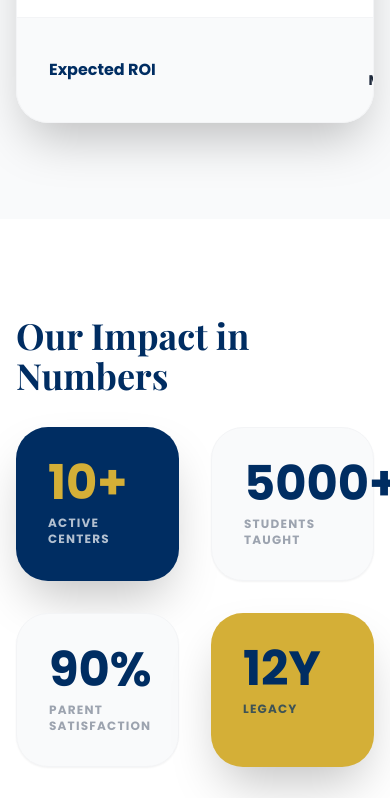
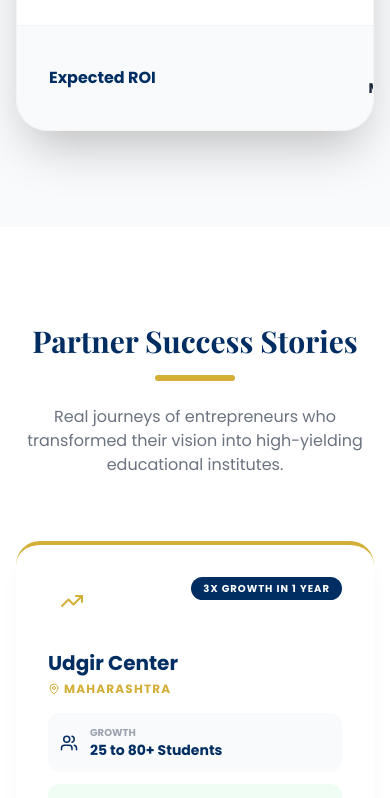
Before and after one commit to eduquantumkota/EdyQuantumKota-Landing-Page, a React (Vite) app: page / in a window 390 px wide. Shown: the part 4944-5742 px from the top of the page. Built offline with nearby package versions, Linux system fonts and the light colour scheme.

Commit message:
feat: Add success stories section and icons
Introduces a new section to showcase success stories from existing franchisees, providing tangible evidence of growth and profitability. Also adds necessary icons for the new content and cleans up unused imports.

```diff
--- a/App.tsx
+++ b/App.tsx
@@ -1,6 +1,5 @@
 
 import React, { useState } from 'react';
-// Added missing Globe and Mail imports from lucide-react
 import {
   Check,
   Phone,
@@ -18,7 +17,10 @@ import {
   Zap,
   Star,
   Globe,
-  Mail
+  Mail,
+  Users,
+  Instagram,
+  Smartphone
 } from 'lucide-react';
 
 const languages = [
@@ -37,6 +39,36 @@ const featureList = [
   { name: "School Integrated Program (SIP)", base: false, advance: false, premium: true },
   { name: "Dedicated Academic Mentor (Kota)", base: false, advance: false, premium: true },
   { name: "24/7 Doubt Counter (Online)", base: false, advance: false, premium: true }
+];
+
+const successStories = [
+  {
+    center: "Udgir Center",
+    location: "Maharashtra",
+    growth: "25 to 80+ Students",
+    profit: "₹30-40 Lakhs Net Profit",
+    description: "Started as a small local setup, but after implementing the EduQuantum Kota methodology, student intake tripled within 14 months.",
+    owner: "Partner Franchisee",
+    highlight: "3x Growth in 1 Year"
+  },
+  {
+    center: "Amravati Center",
+    location: "Maharashtra",
+    growth: "120+ First Batch Admissions",
+    profit: "Dominant Local Authority",
+    description: "Leveraged the Brand Legacy to establish market dominance quickly. The parent trust in Kota academics worked wonders for the launch.",
+    owner: "Academic Partner",
+    highlight: "Market Leader"
+  },
+  {
+    center: "Mumbai SIP",
+    location: "Maharashtra",
+    growth: "School Integrated Model",
+    profit: "Premium Segment Capture",
+    description: "Successfully integrated Kota coaching within school hours, providing a competitive edge and higher revenue per student.",
+    owner: "School Owner",
+    highlight: "Seamless Integration"
+  }
 ];
 
 const App: React.FC = () => {
@@ -95,7 +127,7 @@ const App: React.FC = () => {
           <div className="hidden md:flex items-center gap-4">
             <a href="tel:+919351099947" className="flex items-center gap-2 text-navy font-bold text-lg hover:text-gold transition">
               <Phone size={20} className="text-gold" />
-              <span className="notranslate">9351099947</span>
+              <span className="notranslate">+91 93510 99947</span>
             </a>
             <button
                onClick={() => document.getElementById('lead-form')?.scrollIntoView({ behavior: 'smooth' })}
@@ -268,8 +300,9 @@ const App: React.FC = () => {
                   <th className="p-8 font-bold text-lg">Support & Features</th>
                   <th className="p-8 text-center border-r border-white/10">Base Model</th>
                   <th className="p-8 text-center border-r border-white/10">Advance Model</th>
-                  <th className="p-8 text-center bg-gold text-navy relative">
-                    <div className="absolute -top-4 left-1/2 -translate-x-1/2 bg-red-600 text-white text-[10px] py-1.5 px-4 rounded-full font-black uppercase tracking-widest shadow-xl">Most Profitable</div>
+                  {/* Fixed Overlap: Moved badge inside padding and adjusted pt */}
+                  <th className="pt-12 pb-6 px-8 text-center bg-gold text-navy relative">
+                    <div className="absolute top-2 left-1/2 -translate-x-1/2 bg-red-600 text-white text-[9px] py-1 px-3 rounded-full font-black uppercase tracking-[0.1em] shadow-xl whitespace-nowrap">Most Profitable</div>
                     Premium Model
                   </th>
                 </tr>
@@ -304,8 +337,71 @@ const App: React.FC = () => {
         </div>
       </section>
 
+      {/* Partner Success Stories Section */}
+      <section className="py-24 bg-white">
+        <div className="container mx-auto px-4">
+          <div className="text-center mb-16">
+            <h2 className="text-3xl md:text-4xl font-display font-bold text-navy mb-4">Partner Success Stories</h2>
+            <div className="w-20 h-1.5 bg-gold mx-auto rounded-full mb-6"></div>
+            <p className="text-gray-500 max-w-2xl mx-auto">Real journeys of entrepreneurs who transformed their vision into high-yielding educational institutes.</p>
+          </div>
+
+          <div className="grid md:grid-cols-3 gap-8">
+            {successStories.map((story, i) => (
+              <div key={i} className="premium-card p-8 flex flex-col h-full group hover:shadow-2xl transition-all duration-300">
+                <div className="flex justify-between items-start mb-6">
+                  <div className="w-12 h-12 rounded-2xl bg-gold/10 flex items-center justify-center text-gold">
+                    <TrendingUp size={24} />
+                  </div>
+                  <span className="bg-navy text-white text-[10px] font-bold px-3 py-1 rounded-full uppercase tracking-widest">{story.highlight}</span>
+                </div>
+
+                <h4 className="text-xl font-bold text-navy mb-1">{story.center}</h4>
+                <p className="text-xs font-bold text-gold uppercase tracking-widest mb-4 flex items-center gap-1">
+                  <MapPin size={12} /> {story.location}
+                </p>
+
+                <div className="space-y-3 mb-6 flex-grow">
+                  <div className="flex items-center gap-3 p-3 bg-gray-50 rounded-xl">
+                    <Users size={18} className="text-navy" />
+                    <div>
+                      <p className="text-[10px] text-gray-400 uppercase font-bold">Growth</p>
+                      <p className="text-sm font-bold text-navy">{story.growth}</p>
+                    </div>
+                  </div>
+                  <div className="flex items-center gap-3 p-3 bg-green-50 rounded-xl">
+                    <Coins size={18} className="text-green-600" />
+                    <div>
+                      <p className="text-[10px] text-green-600 uppercase font-bold">Result</p>
+                      <p className="text-sm font-bold text-green-700">{story.profit}</p>
+                    </div>
+                  </div>
+                </div>
+
+                <div className="relative pt-6 border-t border-gray-100">
+                  <Quote className="absolute -top-3 right-0 text-gold/20" size={32} />
+                  <p className="text-sm text-gray-600 leading-relaxed italic">
+                    "{story.description}"
+                  </p>
+                  <p className="mt-4 text-xs font-bold text-navy text-right">— {story.owner}</p>
+                </div>
+              </div>
+            ))}
+          </div>
+
+          <div className="mt-16 text-center">
+            <button
+              onClick={() => document.getElementById('lead-form')?.scrollIntoView({ behavior: 'smooth' })}
+              className="inline-flex items-center gap-2 text-navy font-bold hover:text-gold transition group"
+            >
+              Hear More Success Stories <ArrowRight size={18} className="group-hover:translate-x-2 transition" />
+            </button>
+          </div>
+        </div>
+      </section>
+
       {/* Success Section */}
-      <section className="py-24 bg-white overflow-hidden">
+      <section className="py-24 bg-gray-50 overflow-hidden">
         <div className="container mx-auto px-4">
           <div className="grid lg:grid-cols-2 gap-20 items-center">
             <div>
@@ -315,11 +411,11 @@ const App: React.FC = () => {
                   <p className="text-5xl font-black text-gold mb-2">10+</p>
                   <p className="text-xs font-bold uppercase tracking-widest opacity-70">Active Centers</p>
                 </div>
-                <div className="p-8 rounded-[2rem] bg-gray-50 border border-gray-100 shadow-sm">
+                <div className="p-8 rounded-[2rem] bg-white border border-gray-100 shadow-sm">
                   <p className="text-5xl font-black text-navy mb-2">5000+</p>
                   <p className="text-xs font-bold uppercase tracking-widest text-gray-400">Students Taught</p>
                 </div>
-                <div className="p-8 rounded-[2rem] bg-gray-50 border border-gray-100 shadow-sm">
+                <div className="p-8 rounded-[2rem] bg-white border border-gray-100 shadow-sm">
                   <p className="text-5xl font-black text-navy mb-2">90%</p>
                   <p className="text-xs font-bold uppercase tracking-widest text-gray-400">Parent Satisfaction</p>
                 </div>
@@ -350,7 +446,7 @@ const App: React.FC = () => {
       </section>
 
       {/* Final CTA */}
-      <section className="py-20 bg-gray-50">
+      <section className="py-20 bg-white">
         <div className="container mx-auto px-4">
           <div className="hero-gradient rounded-[3rem] p-12 md:p-20 text-center text-white relative overflow-hidden">
             <div className="absolute top-0 left-0 w-full h-full bg-[url('https://www.transparenttextures.com/patterns/carbon-fibre.png')] opacity-10"></div>
@@ -386,12 +482,15 @@ const App: React.FC = () => {
                 Empowering education entrepreneurs with <span className="notranslate">Kota's</span> academic legacy. Innovative learning solutions for the leaders of tomorrow.
               </p>
               <div className="flex gap-4">
-                 <div className="w-10 h-10 rounded-full bg-navy flex items-center justify-center text-gold cursor-pointer hover:bg-gold hover:text-navy transition">
+                 <a href="https://www.instagram.com/quantum_kota/" target="_blank" rel="noopener noreferrer" className="w-10 h-10 rounded-full bg-navy flex items-center justify-center text-gold cursor-pointer hover:bg-gold hover:text-navy transition">
+                   <Instagram size={18} />
+                 </a>
+                 <a href="https://play.google.com/store/apps/details?id=co.april2019.qtm" target="_blank" rel="noopener noreferrer" className="w-10 h-10 rounded-full bg-navy flex items-center justify-center text-gold cursor-pointer hover:bg-gold hover:text-navy transition">
+                   <Smartphone size={18} />
+                 </a>
+                 <a href="https://eduquantumkota.com/" target="_blank" rel="noopener noreferrer" className="w-10 h-10 rounded-full bg-navy flex items-center justify-center text-gold cursor-pointer hover:bg-gold hover:text-navy transition">
                    <Globe size={18} />
-                 </div>
-                 <div className="w-10 h-10 rounded-full bg-navy flex items-center justify-center text-gold cursor-pointer hover:bg-gold hover:text-navy transition">
-                   <Star size={18} />
-                 </div>
+                 </a>
               </div>
             </div>
             <div>
@@ -403,21 +502,22 @@ const App: React.FC = () => {
                 </p>
                 <p className="flex items-center gap-3">
                   <Phone size={18} className="text-gold" />
-                  <span className="notranslate text-white font-bold">9351099947</span>
+                  <span className="notranslate text-white font-bold">+91 93510 99947</span>
                 </p>
                 <p className="flex items-center gap-3">
                   <Mail size={18} className="text-gold" />
-                  <span>franchise@eduquantum.in</span>
+                  <span>eduquantumkota@gmail.com</span>
                 </p>
               </div>
             </div>
             <div>
               <h4 className="text-gold font-bold uppercase tracking-widest text-xs mb-8">Support Links</h4>
               <ul className="space-y-4 text-sm text-gray-400">
-                <li><a href="https://eduquantumkota.com" className="hover:text-gold transition">Main Website</a></li>
-                <li><a href="#" onClick={(e)=>{e.preventDefault(); document.getElementById('lead-form')?.scrollIntoView({ behavior: 'smooth' });}} className="hover:text-gold transition">Investment Quote</a></li>
-                <li><a href="#" className="hover:text-gold transition">Academic Support</a></li>
-                <li><a href="#" className="hover:text-gold transition">Marketing Kit</a></li>
+                <li><a href="https://eduquantumkota.com/" target="_blank" className="hover:text-gold transition">Main Website</a></li>
+                <li><a href="https://share.google/c7M2pm9VhuvBw0t2l" target="_blank" className="hover:text-gold transition">Google Profile & Reviews</a></li>
+                <li><a href="https://www.instagram.com/quantum_kota/" target="_blank" className="hover:text-gold transition">Instagram (Tips & Updates)</a></li>
+                <li><a href="https://www.justdial.com/Kota-Rajasthan/Quantum-Physics-Classes-In-Front-Of-Ratlami-Namkeen-New-Jawahar-Nagar/9999PX744-X744-140731230445-Y5M6_BZDET" target="_blank" className="hover:text-gold transition">JustDial Listing</a></li>
+                <li><a href="https://play.google.com/store/apps/details?id=co.april2019.qtm" target="_blank" className="hover:text-gold transition font-bold text-white">Download Mobile App</a></li>
               </ul>
             </div>
           </div>
```
Also changed, not shown: 1 other file (tests, documents, lock files or other folders).
